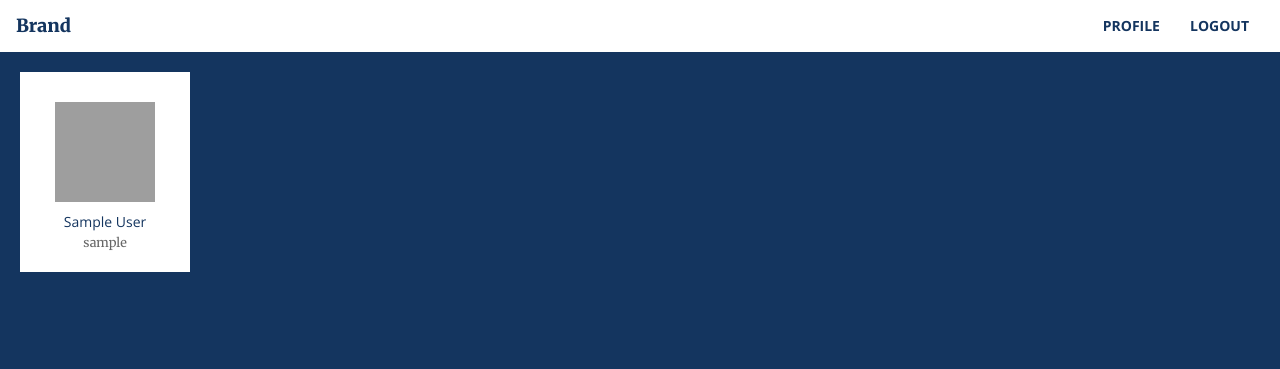
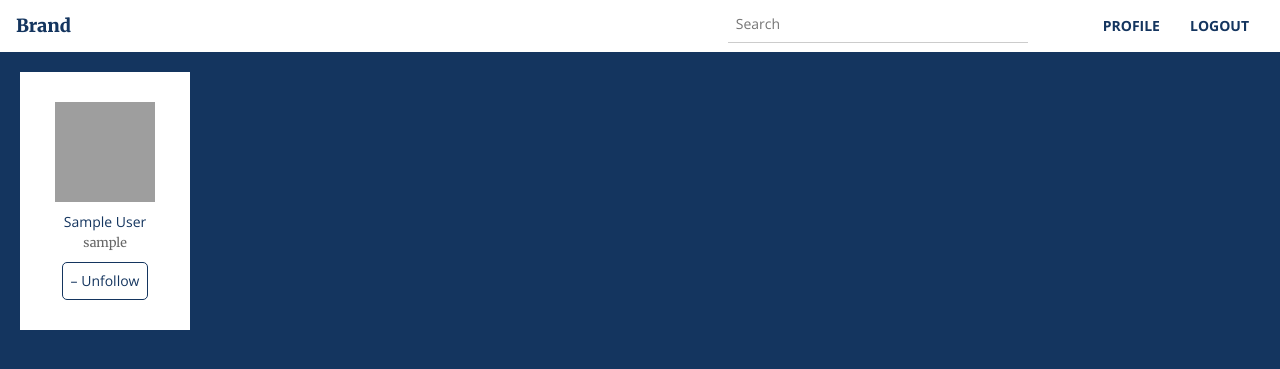
Before and after one commit to jaredasch/Social-Platform-Tutorial, a Flask app: page /users in a window 1280 px wide. Shown: the top 369 px of the page. Run offline with Flask 2, Linux system fonts and the light colour scheme; a user stored in the database is signed in; tables that the repository leaves empty hold one stand-in row (values such as "Sample post"); some libraries are stand-ins or nearby versions; grey boxes are pictures that could not be loaded.

Commit message:
Updated users page, started search bar

```diff
--- a/app/models.py
+++ b/app/models.py
@@ -1,5 +1,13 @@
-from app import db
+from app import app, db
 from flask_bcrypt import bcrypt
+
+import sys
+
+if sys.version_info >= (3, 0):
+    enable_search = False
+else:
+    enable_search = True
+    import flask_whooshalchemy as whooshalchemy
 
 followers = db.Table('followers',
                      db.Column('follower_id', db.Integer, db.ForeignKey('user.id')),
@@ -8,6 +16,7 @@ followers = db.Table('followers',
 
 
 class User(db.Model):
+    __searchable__ = ['fname', 'lname', 'email', 'username', 'nickname']
     id = db.Column(db.Integer, primary_key=True)
     fname = db.Column(db.String(64), index=True, unique=False)
     lname = db.Column(db.String(64), index=True, unique=False)
@@ -76,3 +85,7 @@ class Post(db.Model):
 
     def __repr__(self):
         return '<Post %r>' % (self.text)
+
+
+if enable_search:
+    whooshalchemy.whoosh_index(app, User)
--- a/app/static/css/base.css
+++ b/app/static/css/base.css
@@ -312,3 +312,25 @@ form p {
 .user a {
     display: block;
 }
+
+.user a .follow-button {
+    background-color:white;
+    border-color: #14355f;
+}
+
+#search-bar {
+    border-color: #ccc;
+    width: 300px;
+    padding: 8px;
+    margin: 5px 60px 0 15px;
+    font-family: 'Open Sans', 'Helvetica Neue', Arial, sans-serif;
+    border-width: 0 0 1px 0;
+    -webkit-transition: all .35s;
+    -moz-transition: all .35s;
+    transition: all .35s;
+}
+
+#search-bar:focus {
+    outline: none;
+    border-color: #888;
+}
--- /dev/null
+++ b/app/static/js/search.js
@@ -0,0 +1,5 @@
+$("#search-bar").on("input", function (e) {
+   $.get("", function (data) {
+
+   })
+});
--- a/app/templates/base.html
+++ b/app/templates/base.html
@@ -31,6 +31,7 @@
                     <li><a href="{{ url_for("login") }}">Login</a></li>
                     <li><a href="{{ url_for("signup") }}">Sign Up</a></li>
                 {% else %}
+                    <li><input id="search-bar" type="text" placeholder="Search"></li>
                     <li><a href="{{ url_for("profile", user=current_user.username) }}">Profile</a></li>
                     <li><a href="{{ url_for("logout") }}">Logout</a></li>
                 {% endif %}
--- a/app/templates/user/users.html
+++ b/app/templates/user/users.html
@@ -7,6 +7,15 @@
             <div class="profile-pic" style="background: url('https://s3.amazonaws.com/FringeBucket/default-user.png') 50% 50% no-repeat;"></div>
             <a href="{{ url_for("profile",user=user.username) }}">{{ user.fname }} {{ user.lname }}</a>
             <span class="username">{{ user.username }}</span>
+            {% if current_user.is_following(user) %}
+                <a href="{{ url_for("unfollow", username=user.username) }}">
+                    <div class="follow-button">– Unfollow</div>
+                </a>
+            {% else %}
+                <a href="{{ url_for("follow", username=user.username) }}">
+                    <div class="follow-button">+ Follow</div>
+                </a>
+            {% endif %}
         </div>
 
     {% endfor %}
--- a/app/views.py
+++ b/app/views.py
@@ -100,7 +100,7 @@ def follow(username):
     user = models.User.query.filter_by(username=current_user.username).one().follow(user_to_follow)
     db.session.add(user)
     db.session.commit()
-    return redirect(url_for("profile", user=username))
+    return redirect(request.referrer)
 
 
 @app.route('/unfollow/<username>', methods=["GET"])
@@ -110,7 +110,8 @@ def unfollow(username):
     user = models.User.query.filter_by(username=current_user.username).one().unfollow(user_to_follow)
     db.session.add(user)
     db.session.commit()
-    return redirect(url_for("profile", user=username))
+    return redirect(request.referrer)
+
 
 @app.route('/users', methods=["GET"])
 def users():
--- a/config.py
+++ b/config.py
@@ -14,5 +14,7 @@ SQLALCHEMY_MIGRATE_REPO = os.path.join(basedir, 'db_repository')
 
 SECURITY_RECOVERABLE = True
 
+MAX_SEARCH_RESULTS = 10
+
 WTF_CSRF_ENABLED = True
 SECRET_KEY = 'webdev-blog'
```
Also changed, not shown: 6 other files.
